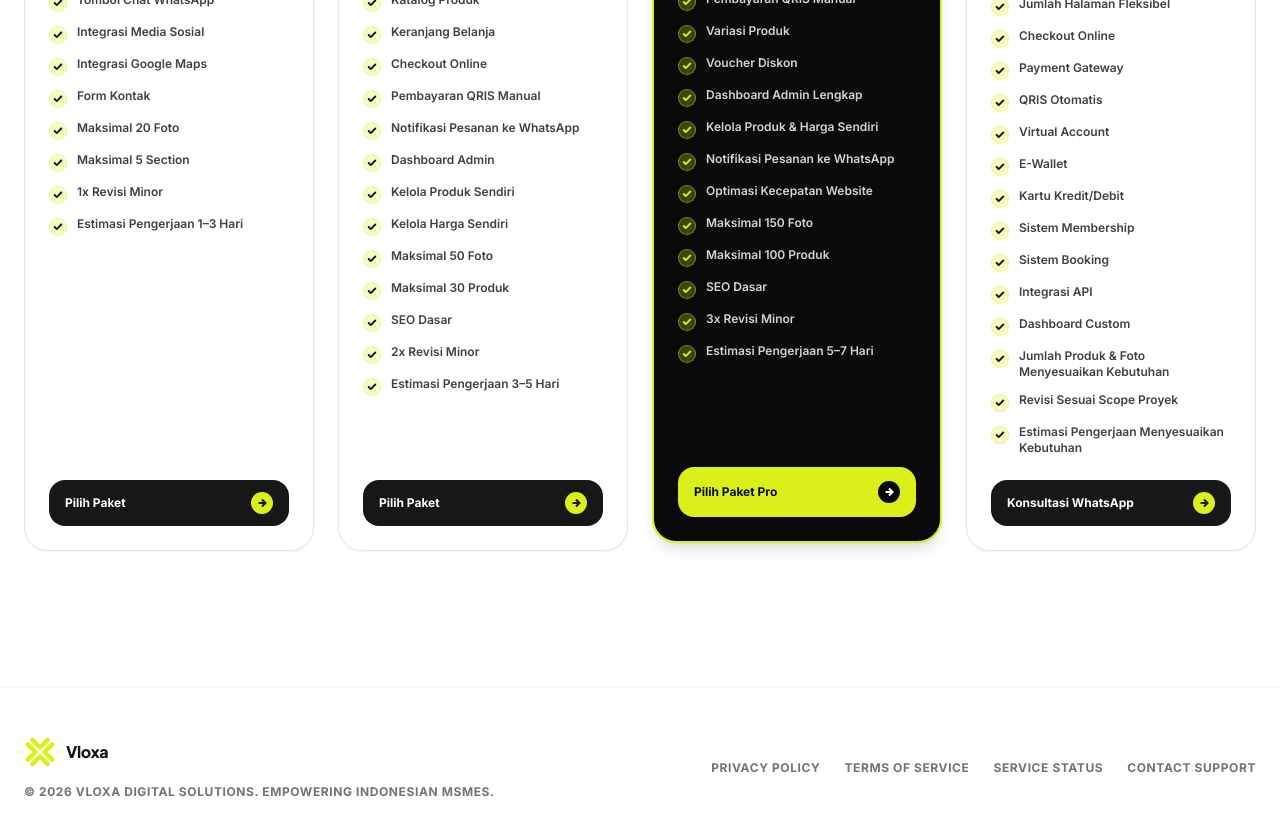
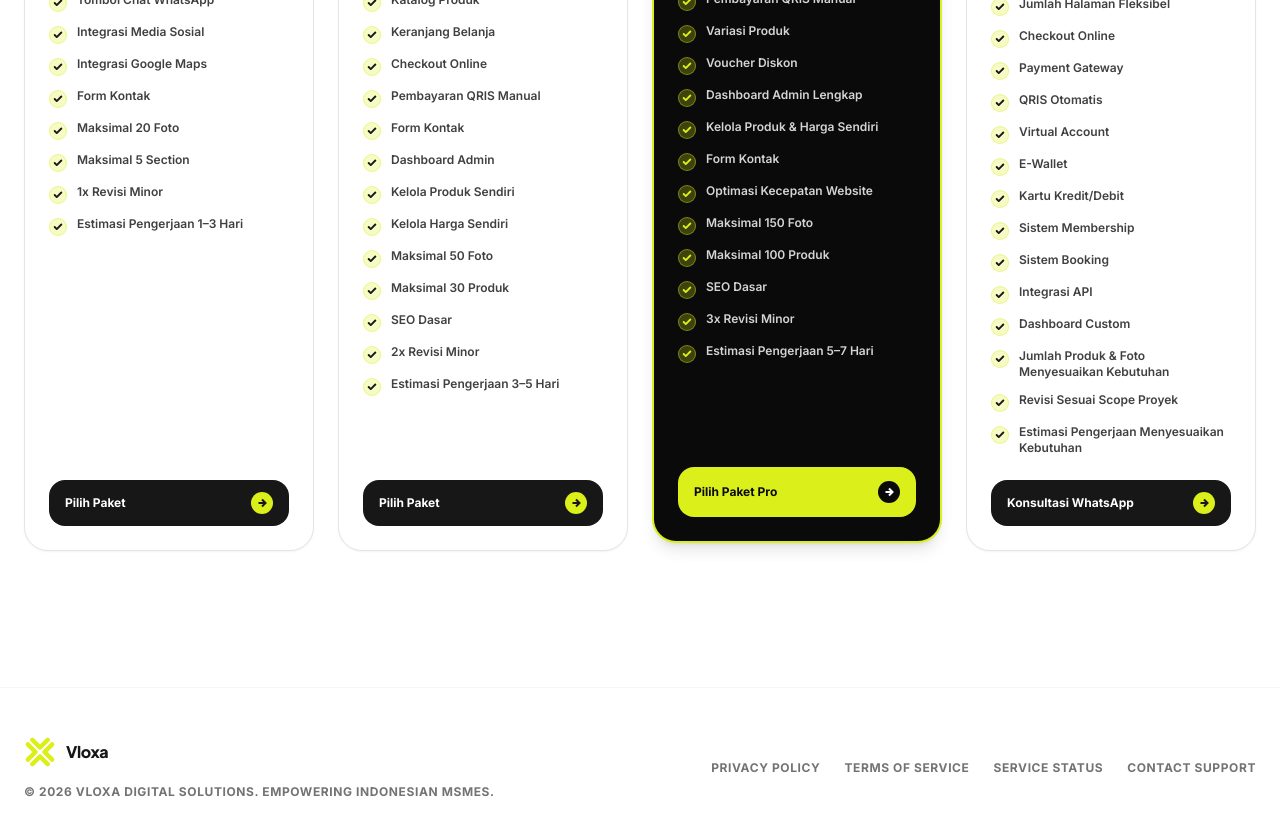
Before and after one commit to fyanit57/Vloxaid, a React (Vite) app: page / in a window 1280 px wide. Shown: the part 2960-3794 px from the top of the page. Built offline with nearby package versions, Linux system fonts and the light colour scheme; no server answers; the database is empty.

Commit message:
feat: update feature list to include contact form
Replace "Notifikasi Pesanan ke WhatsApp" with "Form Kontak" in the feature highlights section to better reflect the service offerings.

```diff
--- a/src/App.tsx
+++ b/src/App.tsx
@@ -1073,7 +1073,7 @@ export default function App() {
                     <div className="h-4.5 w-4.5 rounded-full bg-[#dbef1a]/25 flex items-center justify-center shrink-0 border border-[#dbef1a]/40 mt-0.5">
                       <Check className="h-2.5 w-2.5 text-neutral-900 stroke-[4.5]" />
                     </div>
-                    <span>Notifikasi Pesanan ke WhatsApp</span>
+                    <span>Form Kontak</span>
                   </div>
                   <div className="flex items-start gap-2.5 text-xs text-neutral-700 font-semibold">
                     <div className="h-4.5 w-4.5 rounded-full bg-[#dbef1a]/25 flex items-center justify-center shrink-0 border border-[#dbef1a]/40 mt-0.5">
@@ -1222,7 +1222,7 @@ export default function App() {
                     <div className="h-4.5 w-4.5 rounded-full bg-[#dbef1a]/25 flex items-center justify-center shrink-0 border border-[#dbef1a]/40 mt-0.5">
                       <Check className="h-2.5 w-2.5 text-[#dbef1a] stroke-[4.5]" />
                     </div>
-                    <span>Notifikasi Pesanan ke WhatsApp</span>
+                    <span>Form Kontak</span>
                   </div>
                   <div className="flex items-start gap-2.5 text-xs text-neutral-300 font-semibold">
                     <div className="h-4.5 w-4.5 rounded-full bg-[#dbef1a]/25 flex items-center justify-center shrink-0 border border-[#dbef1a]/40 mt-0.5">
```
